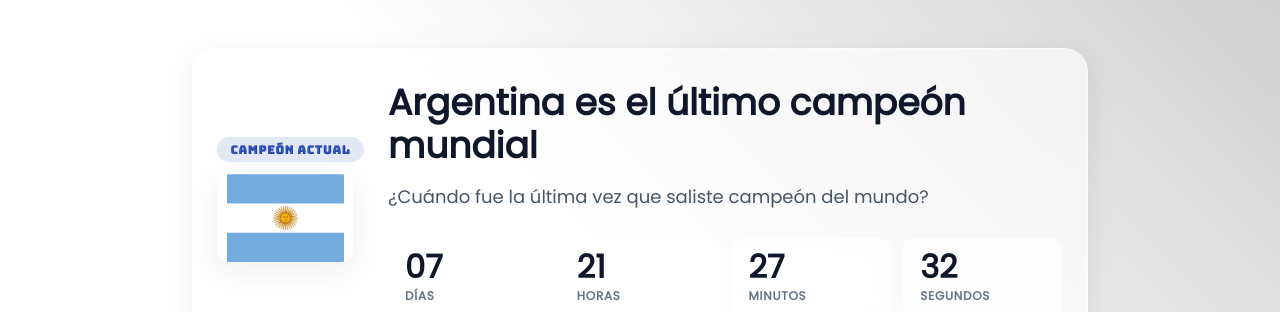
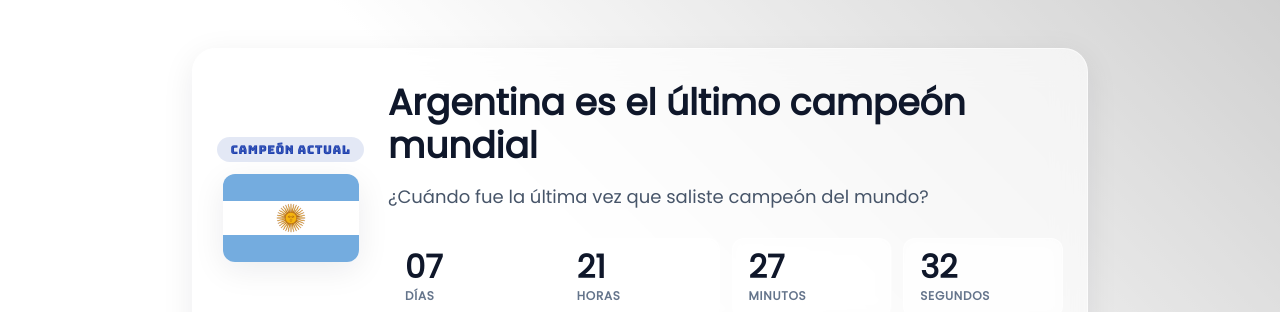
Before and after one commit to Adrian-Benavente/cuanto-tiempo-campeon, a React (Create React App) app: page / in a window 1280 px wide. Shown: the top 312 px of the page. Built offline with nearby package versions, Linux system fonts and the light colour scheme; no server answers.

Commit message:
Enhance HeroChampion styles by centering flag elements, adjusting background properties, and improving layout for better visual alignment.

```diff
--- a/src/components/HeroChampion/HeroChampion.module.css
+++ b/src/components/HeroChampion/HeroChampion.module.css
@@ -13,6 +13,7 @@
 }
 
 .flagWrapper {
+  align-items: center;
   display: flex;
   flex-direction: column;
   gap: var(--space-sm);
@@ -33,12 +34,16 @@
 }
 
 .championFlag {
+  background-position: center;
+  background-size: cover;
   border-radius: var(--radius-md);
   box-shadow: var(--shadow-glass);
   display: block;
+  flex-shrink: 0;
   font-size: 5rem;
   height: 4.5rem;
   line-height: 4.5rem;
+  margin-inline: auto;
   overflow: hidden;
   width: 7rem;
 }
@@ -47,6 +52,8 @@
   display: block;
   font-size: 4rem;
   line-height: 1;
+  margin-inline: auto;
+  text-align: center;
 }
 
 .content {
```
